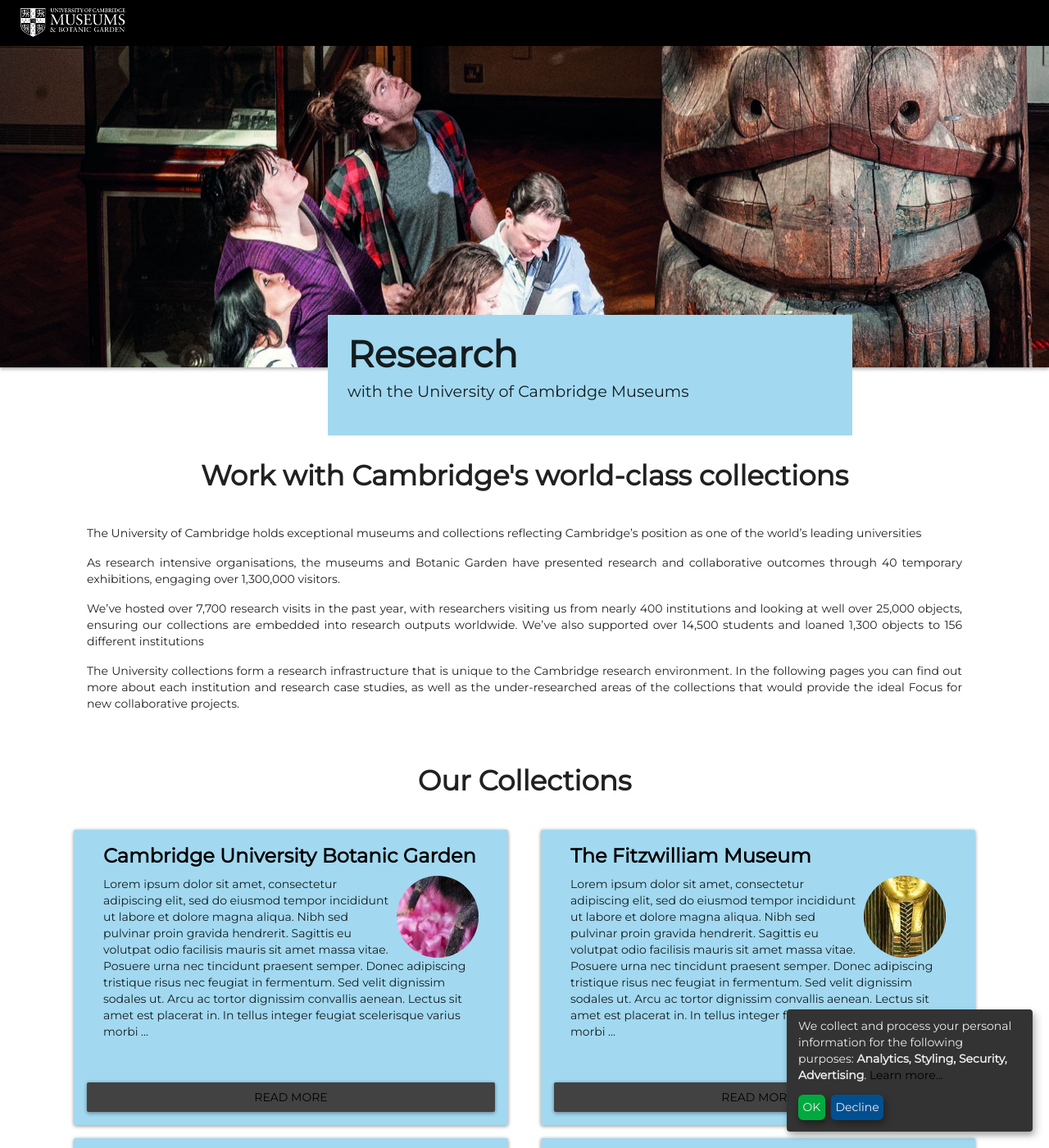
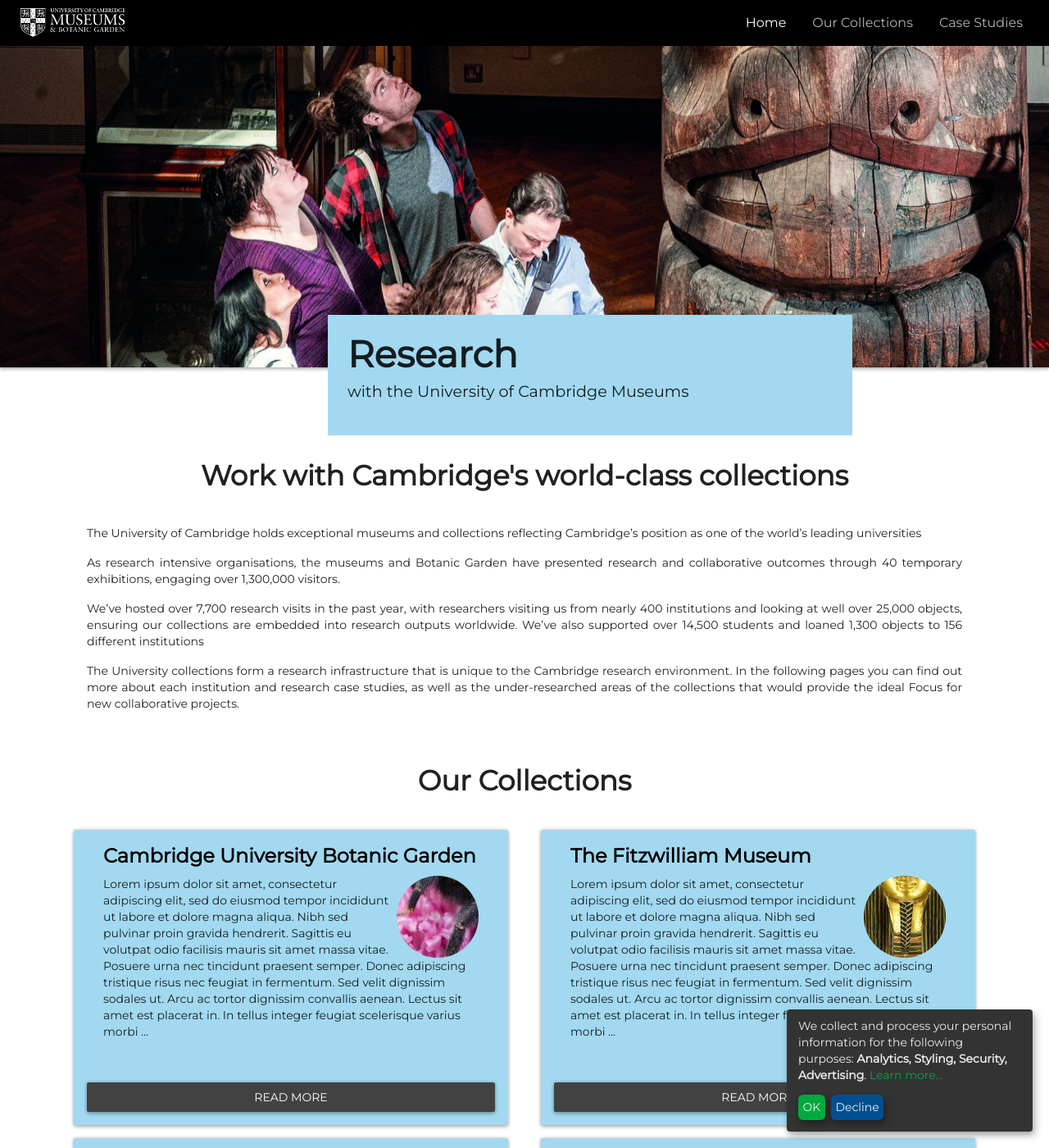
Before and after one commit to UniversityofCambridgeMuseums/research-hub, a Jekyll site: the page built from index.md, in a window 1280 px wide and 1400 px high. Shown: the whole window at 82% size. Built offline with Jekyll 4.4.1, drawn with Linux system fonts in a browser that asks for light colours; nearby versions of some CDN libraries.

Commit message:
Change link color

```diff
--- a/css/site.css
+++ b/css/site.css
@@ -357,6 +357,6 @@ svg {
   background-repeat: no-repeat;
 }
 
-a, a hover {
+h3 a, h3 a hover {
 color: #000!important;
 }
```
